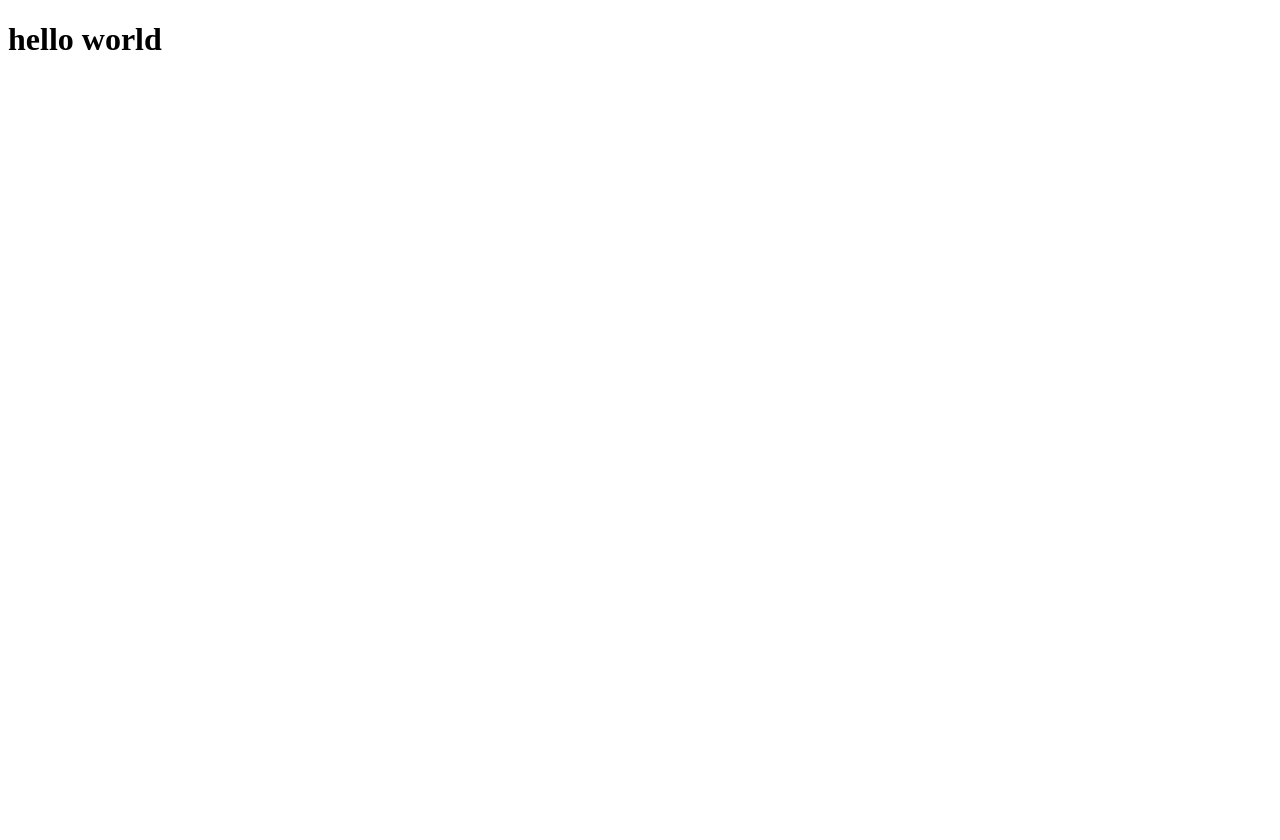
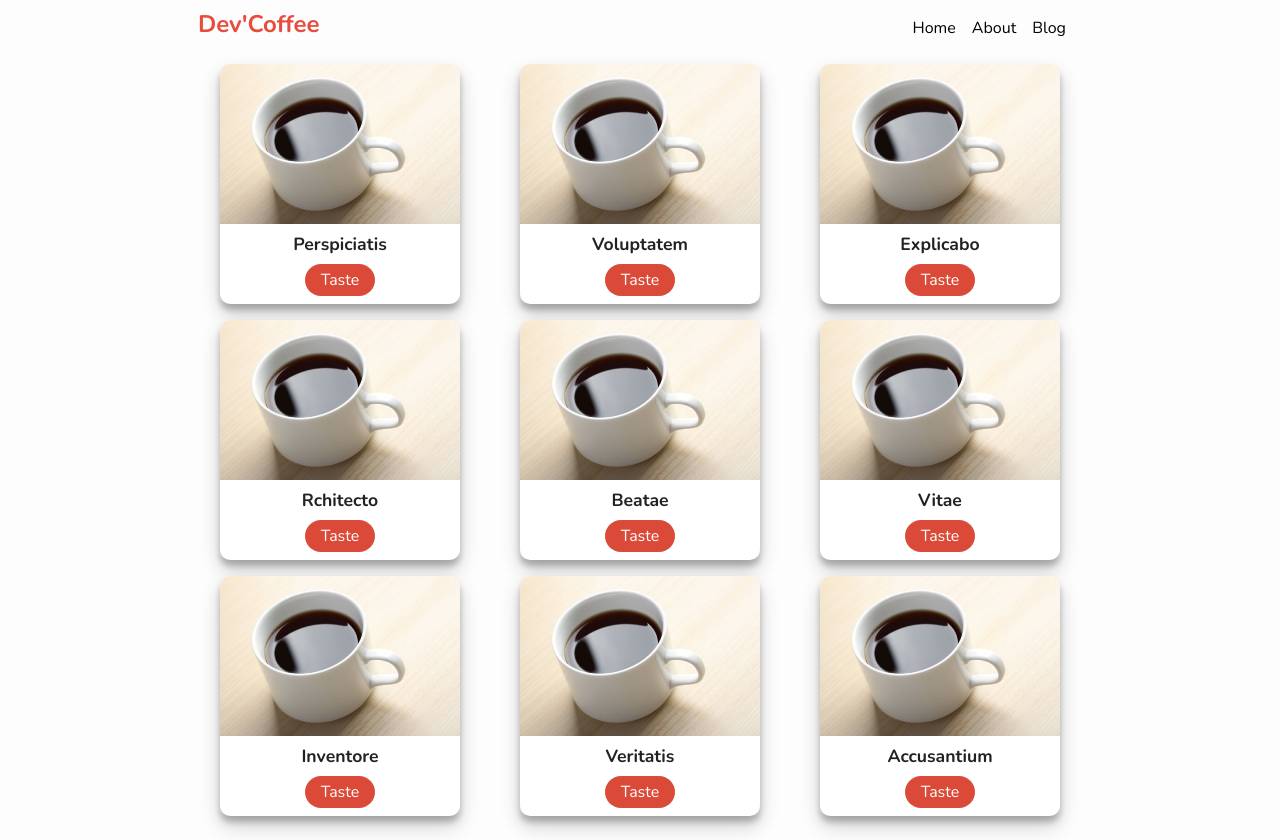
Before and after one commit to nichoth/pwa-demo, a website with bundled scripts: page src/index.html in a window 1280 px wide. Before the commit the page ends 800 px from the top, so only its background shows below. Built offline with nearby package versions, Linux system fonts and the light colour scheme.

Commit message:
use a coffee picture

```diff
--- a/package.json
+++ b/package.json
@@ -10,7 +10,7 @@
     "sass": "^1.32.8"
   },
   "scripts": {
-    "copy": "cp src/favicon.ico public && cp src/manifest.json public && cp src/*.html public && cp src/*.png public && cp src/sw.js public",
+    "copy": "cp src/*.jpg public && cp src/favicon.ico public && cp src/manifest.json public && cp src/*.html public && cp src/*.png public && cp src/sw.js public",
     "sass": "sass ./src/style/style.scss ./public/style.css",
     "sass-watch": "sass --watch src/style:public",
     "build": "npm run copy && npm run sass && npm run build-js",
--- a/src/index.html
+++ b/src/index.html
@@ -5,7 +5,7 @@
     <meta charset="utf-8">
     <meta name="viewport" content="width=device-width, initial-scale=1.0">
     <meta name="theme-color" content="white"/>
-    <title>Sky-High Airport Arrivals</title>
+    <title>dev coffee pwa</title>
     <link async rel="stylesheet" href="/style.css">
     <link href="https://fonts.googleapis.com/css?family=Roboto:300,600,300italic,600italic" rel="stylesheet" type="text/css">
     <link rel="manifest" href="./manifest.json">
@@ -13,13 +13,20 @@
 </head>
 
 <body>
-    <div class="container">
-        <div id="main" class="content">
-            <h1>hello world</h1>
-        </div>
-    </div>
 
-    <!-- <script src="/vendor.min.js"></script> -->
+    <main>
+        <nav>
+            <h1>Dev'Coffee</h1>
+            <ul>
+                <li>Home</li>
+                <li>About</li>
+                <li>Blog</li>
+            </ul>
+        </nav>
+        <div class="container"></div>
+    </main>
+
+
     <script src="/bundle.js"></script>
 </body>
 
--- a/src/index.js
+++ b/src/index.js
@@ -5,3 +5,37 @@ window.onload = () => {
         navigator.serviceWorker.register('./sw.js');
     }
 }
+
+const container = document.querySelector(".container")
+const coffees = [
+  { name: "Perspiciatis", image: "/coffee1.jpg" },
+  { name: "Voluptatem", image: "/coffee1.jpg" },
+  { name: "Explicabo", image: "/coffee1.jpg" },
+  { name: "Rchitecto", image: "/coffee1.jpg" },
+  { name: " Beatae", image: "/coffee1.jpg" },
+  { name: " Vitae", image: "/coffee1.jpg" },
+  { name: "Inventore", image: "/coffee1.jpg" },
+  { name: "Veritatis", image: "/coffee1.jpg" },
+  { name: "Accusantium", image: "/coffee1.jpg" },
+]
+
+// ---------------------------------------------
+
+const showCoffees = () => {
+  let output = ""
+
+  coffees.forEach(
+    ({ name, image }) =>
+      (output += `
+          <div class="card">
+            <img class="card--avatar" src=${image} />
+            <h1 class="card--title">${name}</h1>
+            <a class="card--link" href="#">Taste</a>
+          </div>
+          `)
+  )
+
+  container.innerHTML = output
+}
+
+document.addEventListener("DOMContentLoaded", showCoffees)
--- a/src/style/style.scss
+++ b/src/style/style.scss
@@ -0,0 +1,83 @@
+@import url("https://fonts.googleapis.com/css?family=Nunito:400,700&display=swap");
+
+* {
+    margin: 0;
+    padding: 0;
+    box-sizing: border-box;
+}
+
+body {
+  background: #fdfdfd;
+  font-family: "Nunito", sans-serif;
+  font-size: 1rem;
+}
+
+main {
+  max-width: 900px;
+  margin: auto;
+  padding: 0.5rem;
+  text-align: center;
+}
+
+nav {
+  display: flex;
+  justify-content: space-between;
+  align-items: center;
+}
+
+ul {
+  list-style: none;
+  display: flex;
+}
+
+li {
+  margin-right: 1rem;
+}
+
+h1 {
+  color: #e74c3c;
+  margin-bottom: 0.5rem;
+}
+
+// -------------------------------------------
+
+.container {
+  display: grid;
+  grid-template-columns: repeat(auto-fit, minmax(15rem, 1fr));
+  grid-gap: 1rem;
+  justify-content: center;
+  align-items: center;
+  margin: auto;
+  padding: 1rem 0;
+}
+.card {
+  display: flex;
+  align-items: center;
+  flex-direction: column;
+  width: 15rem auto;
+  height: 15rem;
+  background: #fff;
+  box-shadow: 0 10px 20px rgba(0, 0, 0, 0.19), 0 6px 6px rgba(0, 0, 0, 0.23);
+  border-radius: 10px;
+  margin: auto;
+  overflow: hidden;
+}
+.card--avatar {
+  width: 100%;
+  height: 10rem;
+  object-fit: cover;
+}
+.card--title {
+  color: #222;
+  font-weight: 700;
+  text-transform: capitalize;
+  font-size: 1.1rem;
+  margin-top: 0.5rem;
+}
+.card--link {
+  text-decoration: none;
+  background: #db4938;
+  color: #fff;
+  padding: 0.3rem 1rem;
+  border-radius: 20px;
+}
```
Also changed, not shown: README.md, src/coffee1.jpg (added).
